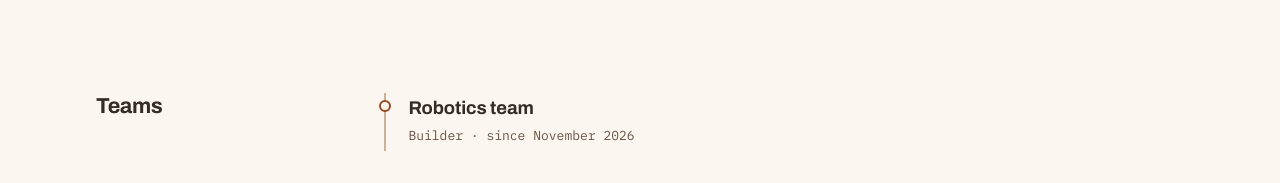
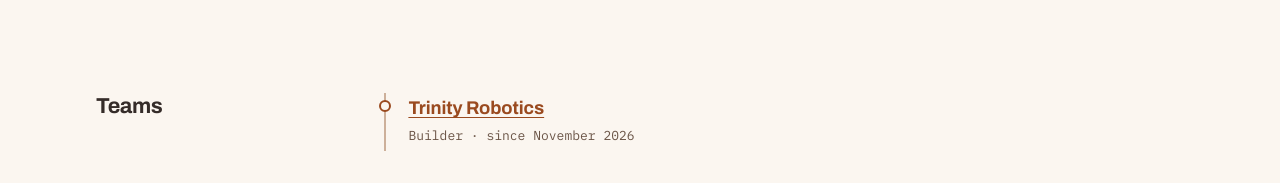
Before and after one commit to MykolaMats1uk/MykolaMats1uk.github.io, a plain HTML site: page about.html in a window 1280 px wide. Shown: the part 1831-2014 px from the top of the page. Drawn offline with Linux system fonts and the light colour scheme.

Commit message:
Name my robotics team as Trinity Robotics and link its site

```diff
--- a/about.html
+++ b/about.html
@@ -117,9 +117,8 @@
       <h2>Teams</h2>
       <div class="doc-body">
         <div class="entry">
-          <h3>Robotics team</h3>
+          <h3><a href="https://trinityrobotics.dev/">Trinity Robotics</a></h3>
           <p class="entry-meta">Builder · since November 2026</p>
-
         </div>
       </div>
     </section>
```
Also changed, not shown: 1 other file.
